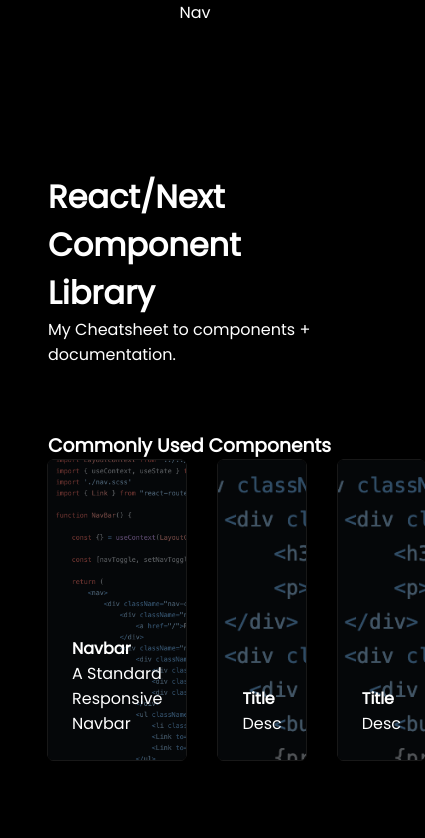
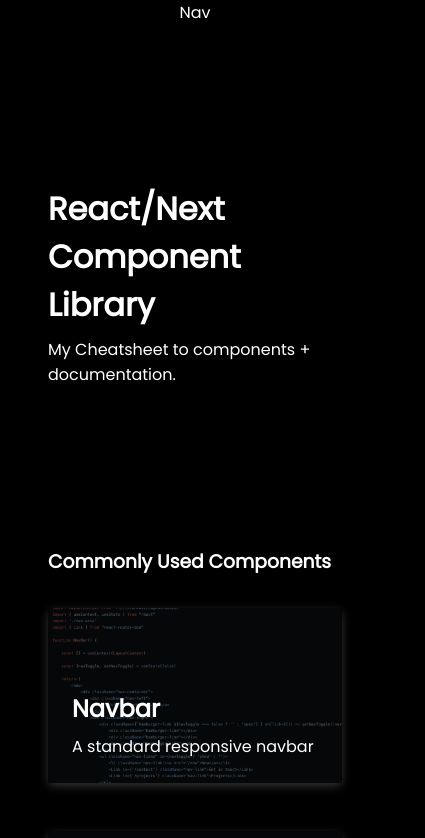
Before and after one commit to RyanBriggsDev/next-components, a Next.js app: page / in a window 390 px wide. Shown: the top 838 px of the page, 425 px wide, since content can reach past the window. Built offline with nearby package versions, Linux system fonts and the light colour scheme.

Commit message:
media queries

```diff
--- a/src/components/Header.jsx
+++ b/src/components/Header.jsx
@@ -2,7 +2,7 @@
 
 function Header(props) {
   return (
-    <header className="my-4">
+    <header className="my-10">
         <h1>{props.title}</h1>
         <p>{props.subText}</p>
     </header>
--- a/src/components/cards/Card.jsx
+++ b/src/components/cards/Card.jsx
@@ -13,7 +13,7 @@
             style={{backgroundImage: `url(${props.image})`}}
         >
             <div className="dark-overlay p-1_5 br2 flex flex-start-end flex-dir-col">
-                <h4>{props.title}</h4>
+                <h4 className="font-1_5">{props.title}</h4>
                 <p>{props.desc}</p>
             </div>
         </div>
--- a/src/pages/index.js
+++ b/src/pages/index.js
@@ -10,28 +10,34 @@
         title='React/Next Component Library'
         subText='My Cheatsheet to components + documentation.'
       />
-      <section>
+      <section className="my-4">
           <h3>Commonly Used Components</h3>
-          <div className="grid-3-col g-2">
+          <div className="grid-2-col g-3 my-2">
             <Card
               title='Navbar'
-              desc='A Standard Responsive Navbar'
+              desc='A standard responsive navbar'
               image={navbar.src}
-              linkTo='navbar'
+              linkTo='/components/navbar'
             />
             <Card
-              // title=''
-              // desc=''
-              // image={}
-              // linkTo=''
+              title='Card'
+              desc={`Literally the one you're looking at`}
+              linkTo='/components/card'
             />
             <Card
-              // title=''
-              // desc=''
-              // image={}
-              // linkTo=''
+              title='Form'
+              desc='Form component that captures user inputted data'
+              linkTo='components/form'
+            />
+            <Card
+              title='Form'
+              desc='Form component that captures user inputted data'
+              linkTo='components/form'
             />
           </div>
+      </section>
+      <section className="my-4">
+
       </section>
     </div>
   )
--- a/src/styles/card.css
+++ b/src/styles/card.css
@@ -1,9 +1,9 @@
 .card {
-    box-shadow: 0 0 0.5px 0.5px rgba(245, 245, 245, 0.2) ;
-    height: 300px;
+    box-shadow: 0 3px 10px rgba(255, 255, 255, 0.2);
+    height: 175px;
     width: 100%;
     border-radius: 5px;
-    transition: 300ms ease-in-out;
+    /* transition: 300ms ease-in-out; */
 }
 
 .card-img {
@@ -13,9 +13,3 @@
     /* background-position: center; */
     background-size: cover;
 }
-
-.card:hover {
-    width: 105%;
-    height: 105%;
-    cursor: pointer;
-}
--- a/src/styles/global.css
+++ b/src/styles/global.css
@@ -1,9 +1,3 @@
-*::before, *::after, * {
-    margin: 0;
-    padding: 0;
-    box-sizing: border-box;
-}
-
 /* fonts */
 
 @font-face {
@@ -11,12 +5,22 @@
     src: url('../assets/Poppins/Poppins-Regular.ttf');
 }
 
-/* remove default styling */
+/* html elements */
+
+*::before, *::after, * {
+    margin: 0;
+    padding: 0;
+    box-sizing: border-box;
+}
 
 a, ul, li {
     list-style-type: none;
     text-decoration: none;
     color: white;
+}
+
+h1, h2, h3, h4, h5, h6 {
+    margin: 0.5rem 0;
 }
 
 /* layout */
@@ -45,19 +49,32 @@
 
 /* reusable */
 
-.my-4 {
-    margin: 4rem 0;
-}
+    /* layouts */
 
-    /* layouts */
+    .grid-2-col {
+        display: grid;
+        grid-template-columns: repeat(2, 1fr);
+    }
 
     .grid-3-col {
         display: grid;
         grid-template-columns: repeat(3, 1fr);
     }
 
-    .g-2 {
-        gap: 2rem;
+    .my-2 {
+        margin: 2rem 0;
+    }
+
+    .my-4 {
+        margin: 4rem 0;
+    }
+
+    .my-10 {
+        margin: 10rem 0;
+    }
+
+    .g-3 {
+        gap: 3rem;
     }
 
     .p-1_5 {
@@ -66,6 +83,12 @@
 
     .br {
         border-radius: 5px;
+    }
+
+    /* sizes */
+
+    .font-1_5 {
+        font-size: 1.5rem;
     }
 
     /* display */
@@ -87,4 +110,27 @@
     background-color: rgba(0, 0, 0, 0.6);
     width: 100%;
     height: 100%;
+    transition: 300ms ease-in-out;
 }
+
+.dark-overlay:hover {
+    background-color: rgba(0, 0, 0, 0.4);
+    cursor: pointer;
+}
+
+/* media queries */
+
+@media screen and (max-width: 55rem) {
+    .grid-2-col {
+        grid-template-columns: 1fr;
+    }
+    .grid-3-col {
+        grid-template-columns: 1fr 1fr;
+    }
+}
+
+@media screen and (max-width: 35rem) {
+    .grid-3-col {
+        grid-template-columns: 1fr;
+    }
+}
```
Also changed, not shown: src/pages/components/navbar/index.jsx (added, +14 -0 lines).
